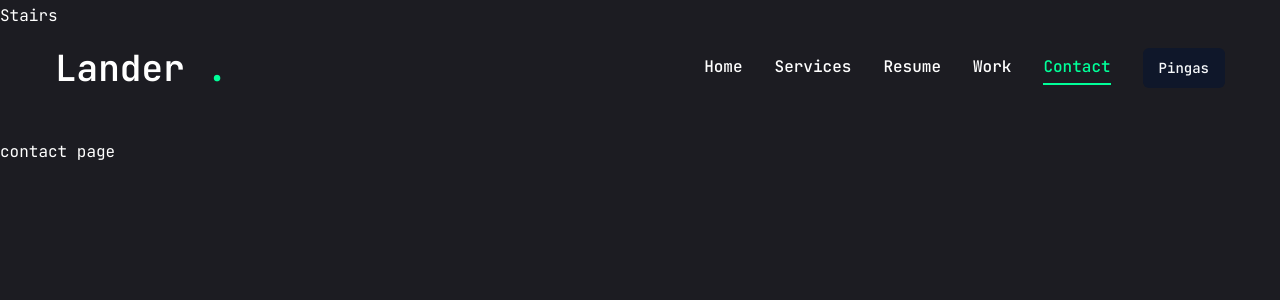
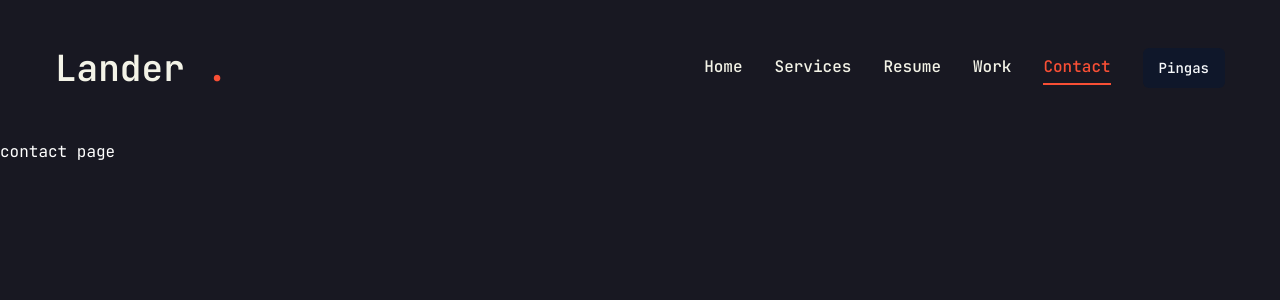
Before and after one commit to Bylander10/lander-portifolio, a Next.js app: page /contact in a window 1280 px wide. Shown: the top 300 px of the page. Built offline with nearby package versions, Linux system fonts and the light colour scheme.

Commit message:
stairs animation

```diff
--- a/src/components/Header.jsx
+++ b/src/components/Header.jsx
@@ -1,12 +1,12 @@
 import Link from "next/link";
-import { Button } from "./ui/button";
+import{ Button } from "./ui/button";
 
 // components
 import Nav from "./Nav";
 
 const Header = () => {
   return (
-    <header className="py-8 xl:py-12 text-white">
+    <header className="py-8 xl:py-12 text-secondary">
         <div className="container mx-auto flex justify-between items-center ">
             {/* logo */}
             <Link href="/">
--- a/src/components/PageTransition.jsx
+++ b/src/components/PageTransition.jsx
@@ -12,7 +12,7 @@ const PageTransition = ({children}) => {
                 initial={{opacity: 1}}
                 animate={{
                     opacity: 0,
-                    transition: {delay: 0.3, duration: 0.4, ease: "easeInOut"},
+                    transition: {delay: 0.5, duration: 0.4, ease: "easeInOut"},
                 }}
                 className="h-screen w-screen fixed bg-primary top-0 pointer-events-none"
             />
--- a/src/components/Stairs.jsx
+++ b/src/components/Stairs.jsx
@@ -1,5 +1,55 @@
-const Stairs = () => {
-  return <div>Stairs</div>
+import { motion } from "framer-motion"
+
+//variants
+const stairAnimation = {
+  initial: {
+    top: "0%",
+  },
+  animate: {
+    top: "100%",
+  },
+  exit: {
+    top: ["100%", "0%"],
+  }
 }
 
-export default Stairs
+// calculate the reverse index for staggered delay
+const reverseIndex = (index) => {
+  const totalSteps = 10;  // number of steps
+  return totalSteps - index - 1;
+}
+
+const Stairs = () => {
+  return (
+    <>
+
+      {/* render 10 motion divs, each representing a step of the stairs :p
+
+      each div might have the same darn animation defined by the stairsAnimation object
+      the delay for each div is calculated dinamically based on its reversed index
+      creating a staggered effect with decreasing delay for each subsequent step
+
+      */}
+
+      {[...Array(10)].map((_, index) => {
+        return (
+          <motion.div
+            key={index}
+            variants={stairAnimation}
+            initial="initial"
+            animate="animate"
+            exit="exit"
+            transition={{
+              duration: 0.4,
+              ease: "easeInOut",
+              delay: reverseIndex(index) * 0.02,
+            }}
+            className="h-full w-full bg-secondary relative shadow-md"
+          />
+        );
+      })}
+    </>
+  );
+};
+
+export default Stairs;
--- a/tailwind.config.js
+++ b/tailwind.config.js
@@ -24,9 +24,10 @@ module.exports = {
     },
     extend: {
       colors: {
-        primary: "#1c1c22",
+        primary: "#181822",
+        secondary: "#F3F3E7",
         accent: {
-          DEFAULT: "#00ff99",
+          DEFAULT: "#F84F35",
           hover: "#00e187",
         }
       },
```
